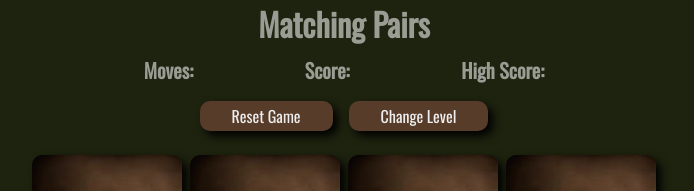
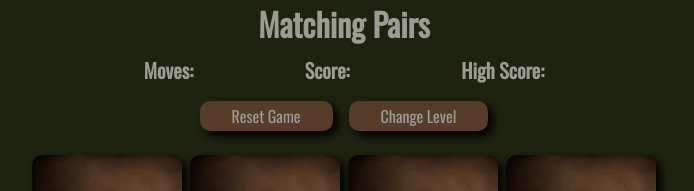
Before and after one commit to gizemnkorkmaz/matching-pairs, a React (Create React App) app: page / in a window 1280 px wide. Both pictures are taken after a click on the button "Easy". Shown: the top 191 px of the page, without its empty margins (296-990 px from the left). Built offline with nearby package versions, Linux system fonts and the light colour scheme.

Commit message:
Change text color

```diff
--- a/src/components/Button/Button.jsx
+++ b/src/components/Button/Button.jsx
@@ -12,7 +12,7 @@ const ButtonStyled = styled.button`
   cursor: pointer;
   border: none;
   background: #573c29;
-  color: #eee;
+  color: #9b9d95;
 
   @media (max-width: 1000px) {
     width: 100%;
```
